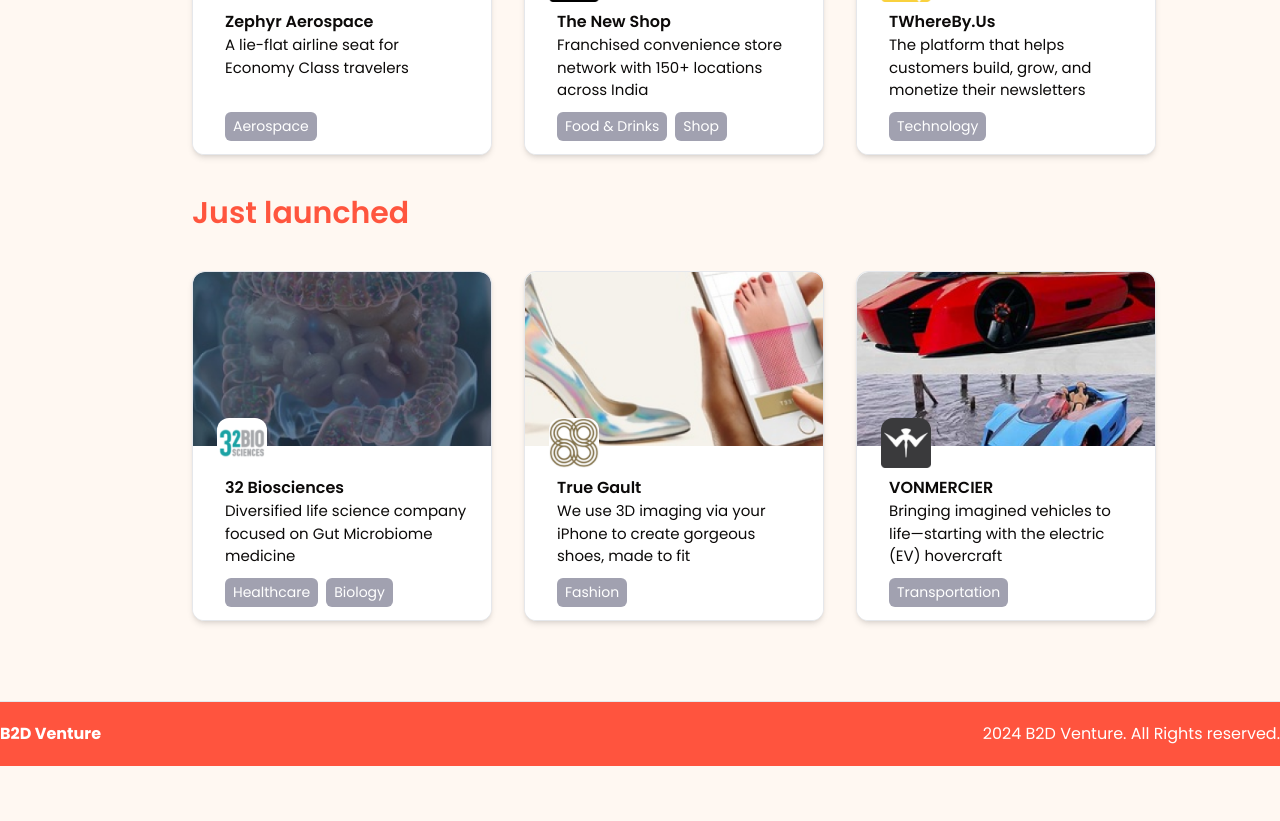
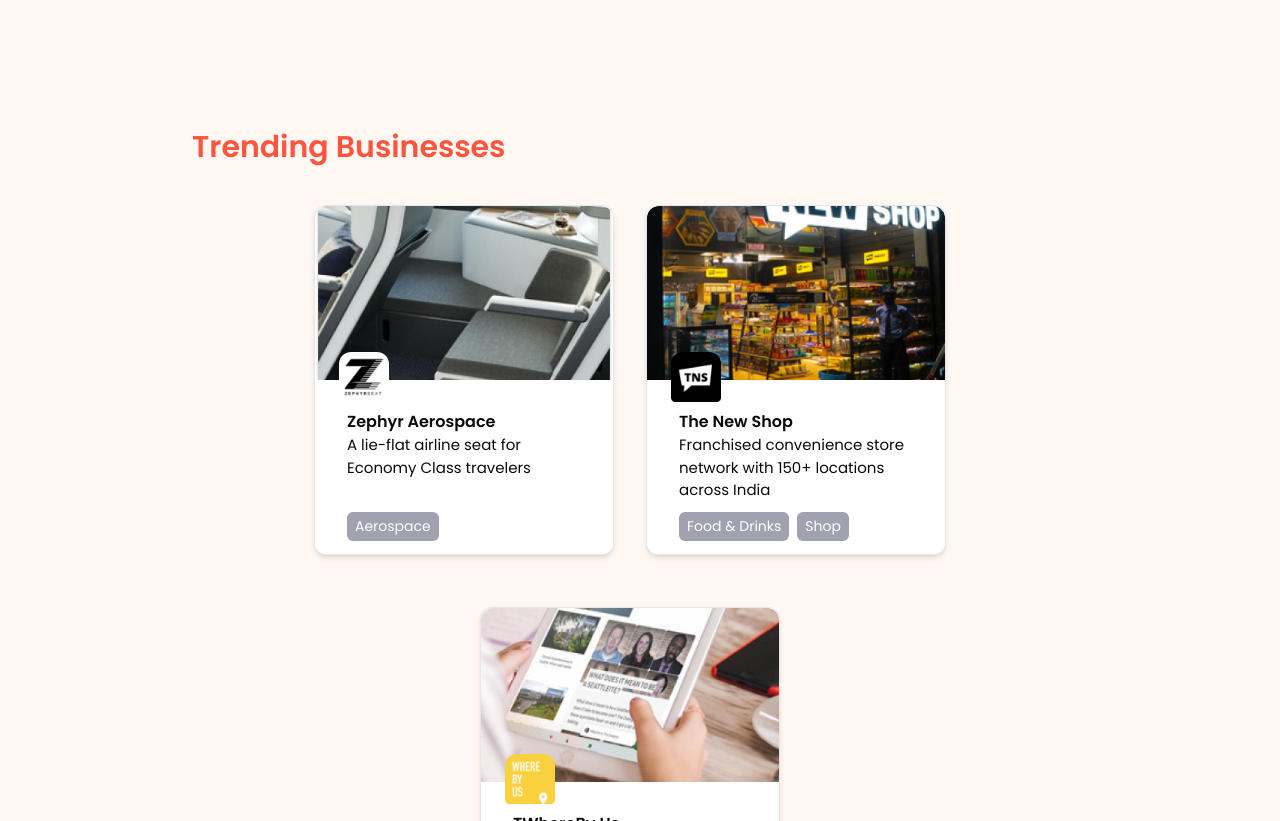
Before and after one commit to woraamy/B2D-Venture, a Next.js app in the folder b2d-venture/: page / in a window 1280 px wide. Shown: the part 1680-2501 px from the top of the page. Before the commit the page ends 2446 px from the top, so only its background shows below. Built offline with nearby package versions, Linux system fonts and the light colour scheme.

Commit message:
adjust reflexive

```diff
--- a/b2d-venture/app/(root)/page.tsx
+++ b/b2d-venture/app/(root)/page.tsx
@@ -10,8 +10,8 @@ export default async function Home() {
     const data = JSON.parse(file);
     return (
         <div className="flex-col">
-            <div className="flex">
-                <div className="flex">
+            <div className="flex ">
+                <div className="flex ">
                     <div className="flex-col font-semibold w-[50%] ml-20 mt-[10%]">
                         <div className="text-5xl">
                             <h1>Invest in <b className="text-[#FF553E]">Southeast Asia</b>'s best startups</h1>
@@ -33,7 +33,7 @@ export default async function Home() {
 
             </div>
             <div className="relative mt-[10%]">
-                <div className="static h-[300px] w-auto">
+                <div className="static h-[500px] w-auto">
                     <Image
                         src='/assets/icons/home-vector.png'
                         style={{objectFit:"contain"}}
@@ -57,7 +57,7 @@ export default async function Home() {
                 </div>
             </div>
             <div className="relative -mt-20">
-                <div className="static h-[500px] w-auto">
+                <div className="static h-[700px] w-auto">
                     <Image
                         src='/assets/images/home-image.png'
                         style={{objectFit:"contain"}}
@@ -66,9 +66,9 @@ export default async function Home() {
                         />
                 </div>
             </div>
-            <div className="relative flex-col text-[#FF553E] ml-[15%] my-20">
+            <div className="relative flex-col text-[#FF553E] mx-[15vw] my-20 ">
                 <h1 className="font-semibold text-3xl">Trending Businesses</h1>
-                <div className="flex flex-wrap gap-3">
+                <div className="flex flex-wrap gap-3 justify-center">
                 {data.slice(0, 3).map((business,index) =>(
                     <Link href={`/business/${business.id}`} passHref>
                     <BusinessCard
@@ -87,8 +87,8 @@ export default async function Home() {
                   </Link>
                 ))}
             </div>
-            <h1 className="mt-10 font-semibold text-3xl">Just launched</h1>
-            <div className="flex flex-wrap gap-3">
+            <h1 className="mt-10 font-semibold text-3xl ">Just launched</h1>
+            <div className="flex flex-wrap gap-3 justify-center ">
                 {data.slice(9, 12).map((business,index) =>(
                     <Link href={`/business/${business.id}`} passHref>
                     <BusinessCard
```
